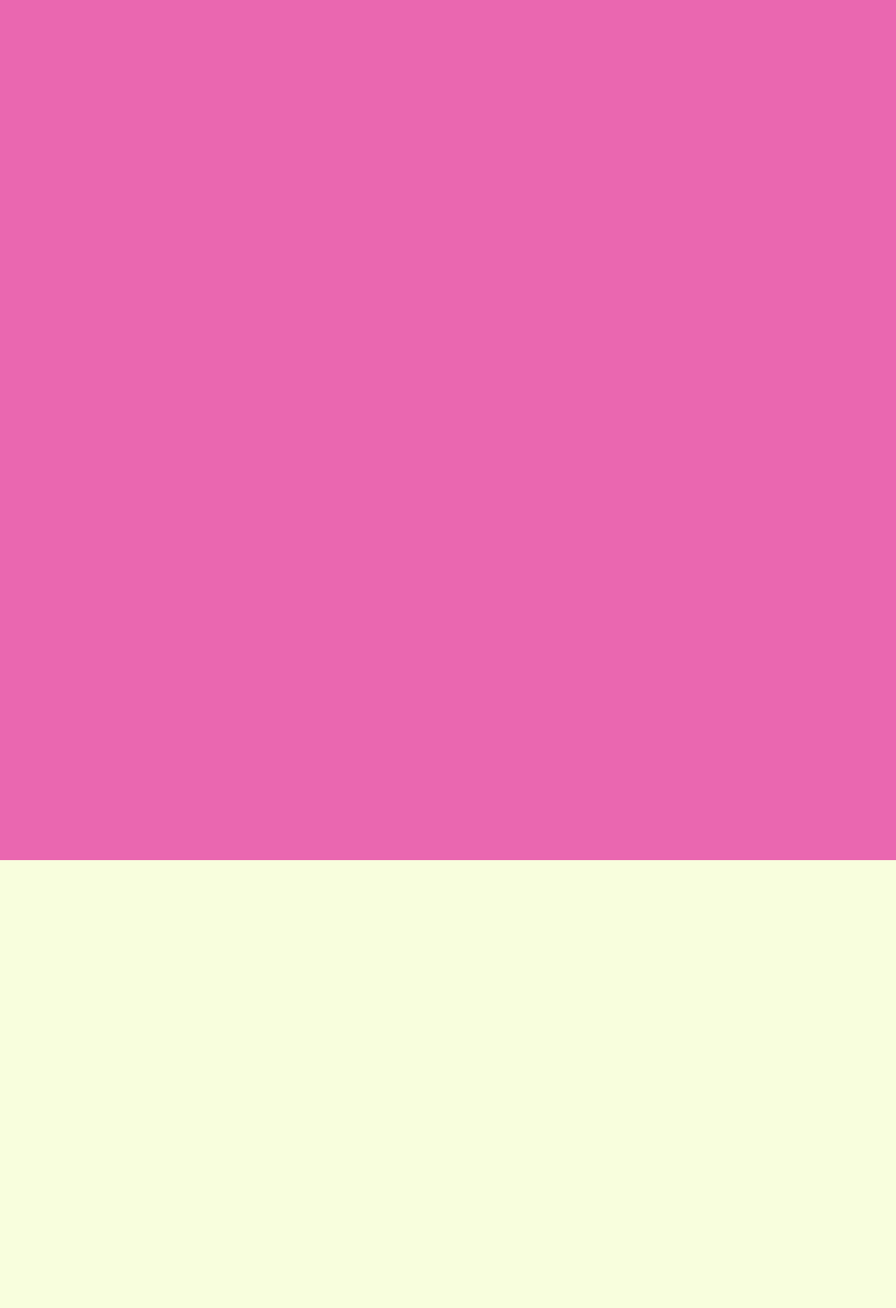
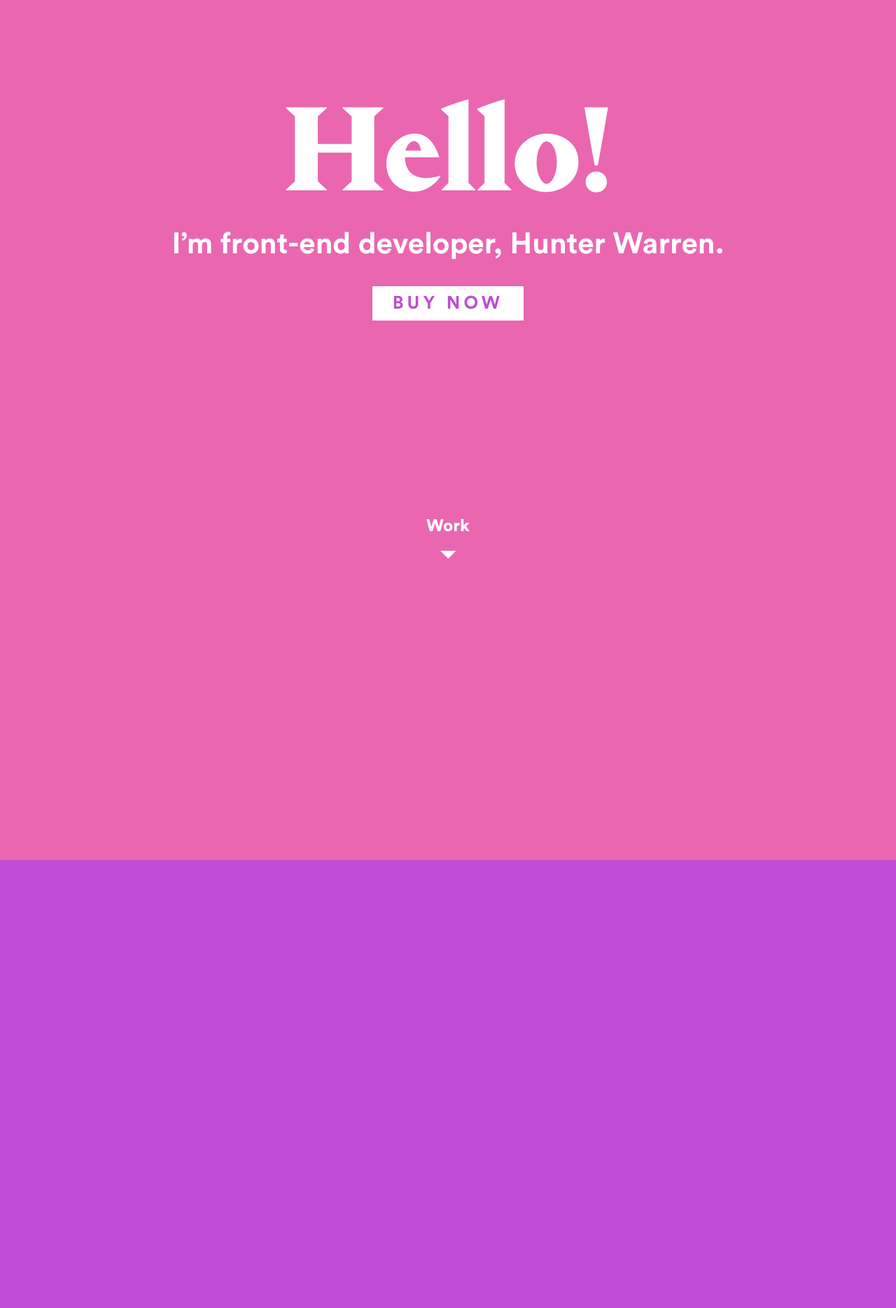
Before and after one commit to h9warren/h9warren.github.io, a PHP site: page / in a window 1280 px wide. Shown: the part 51-1920 px from the top of the page at 70% size. Before the commit the page ends 1280 px from the top, so only its background shows below. Run offline with PHP 8.4, Linux system fonts and the light colour scheme; some libraries are stand-ins or nearby versions.

Commit message:
finished top section of site and bottom nav

```diff
--- a/css/site.css
+++ b/css/site.css
@@ -40,9 +40,9 @@
   top: 0px;
   background-color: rgba(255,255,255,0);
   border-bottom: 1px solid rgba(255,255,255,.7);
-  margin: auto;
   left: 0;
   right: 0;
+  margin: auto;
 }
 ul {
   -webkit-padding-start: 0px;
@@ -63,6 +63,7 @@
 }
 /*sections*/
 #intro {
+
   font-family: "Circular";
   font-weight: 500;
   height: 100vw;
@@ -70,18 +71,41 @@
   background-color: #ea67b0;
   color: white;
 }
+#introContent {
+  position: relative;
+  left: 0;
+  right: 0;
+  margin: auto;
+  top: 24vh;
+  text-align: center;
+}
 #hello{
-  position: absolute;
   font-family: "Portrait";
   font-weight: 900;
   font-size: 14vw;
-  left: 0;
-  right: 0;
-  margin: auto;
   text-align: center;
-  top: 30%;
+
 }
+#introContent h1 {
+  position: relative;
+  text-align: center;
+  font-size: 3.3vw;
+  -webkit-margin-before: .1em;
+  font-weight: normal;
 }
+#buyNow{
+  text-transform: uppercase;
+  font-family: "Circular";
+  font-weight: 500;
+  font-size: 2vw;
+  color: #bd4dd4;
+  letter-spacing: .2em;
+  background-color: white;
+  padding: 9px 29px;
+  border: none;
+  text-align: center;
+}
+
 #portfolio {
   height: 100vw;
   width: auto;
@@ -92,5 +116,15 @@
   width: auto;
   background-color: #f8fedd;
 }
+.sectionNav{
+  position: relative;
+  left: 0;
+  right: 0;
+  margin: 59vh auto 0 auto;
+  text-align: center;
+}
+.sectionNav h2{
+  -webkit-margin-after: 0.83em;
+}
 font-family: 'Montserrat', sans-serif;
 font-family: 'Noticia Text', serif;
--- a/index.html
+++ b/index.html
@@ -20,8 +20,17 @@
     </ul>
     </nav>
     <section id="intro">
-      <!-- <div id="hello">Hello!</div>
-      <h1>I’m front-end developer, Hunter Warren.</h1> -->
+      <div id="introContent">
+      <div id="hello">Hello!</div>
+      <h1>I’m front-end developer, Hunter Warren.</h1>
+      <button id="buyNow">Buy Now</button>
+    </div>
+    <div class="sectionNav">
+      <h2>Work</h2>
+      <svg width="22px">
+        <polygon points="22.6,0 11.3,11.3 0,0 " style="fill:white" />
+      </svg>
+    </div>
     </section>
     <section id="portfolio">
 
```
Also changed, not shown: 2 other files.
